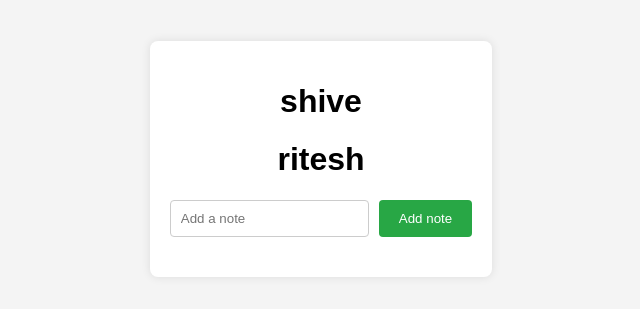
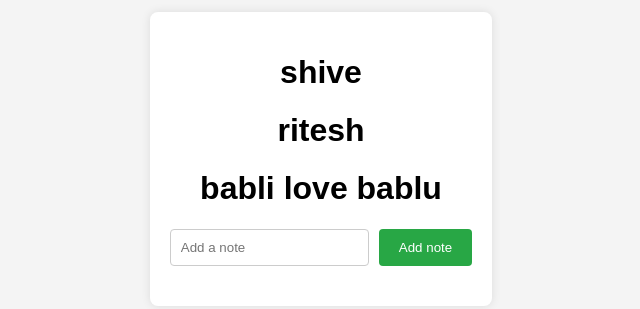
Before and after one commit to aftabkhan7654/notes-app, a plain HTML site: page index.html in a window 1280 px wide. Shown: the part 241-550 px from the top of the page, without its empty margins (319-959 px from the left). Drawn offline with Linux system fonts and the light colour scheme.

Commit message:
Update index.html

```diff
--- a/index.html
+++ b/index.html
@@ -10,6 +10,7 @@
     <div class="container">
         <h1>shive</h1>
         <h1> ritesh </h1>
+        <h1>  babli love bablu </h1>
         <form id="note-form">
             <input type="text" id="note-input" placeholder="Add a note" required>
             <button type="submit">Add note</button>
```
